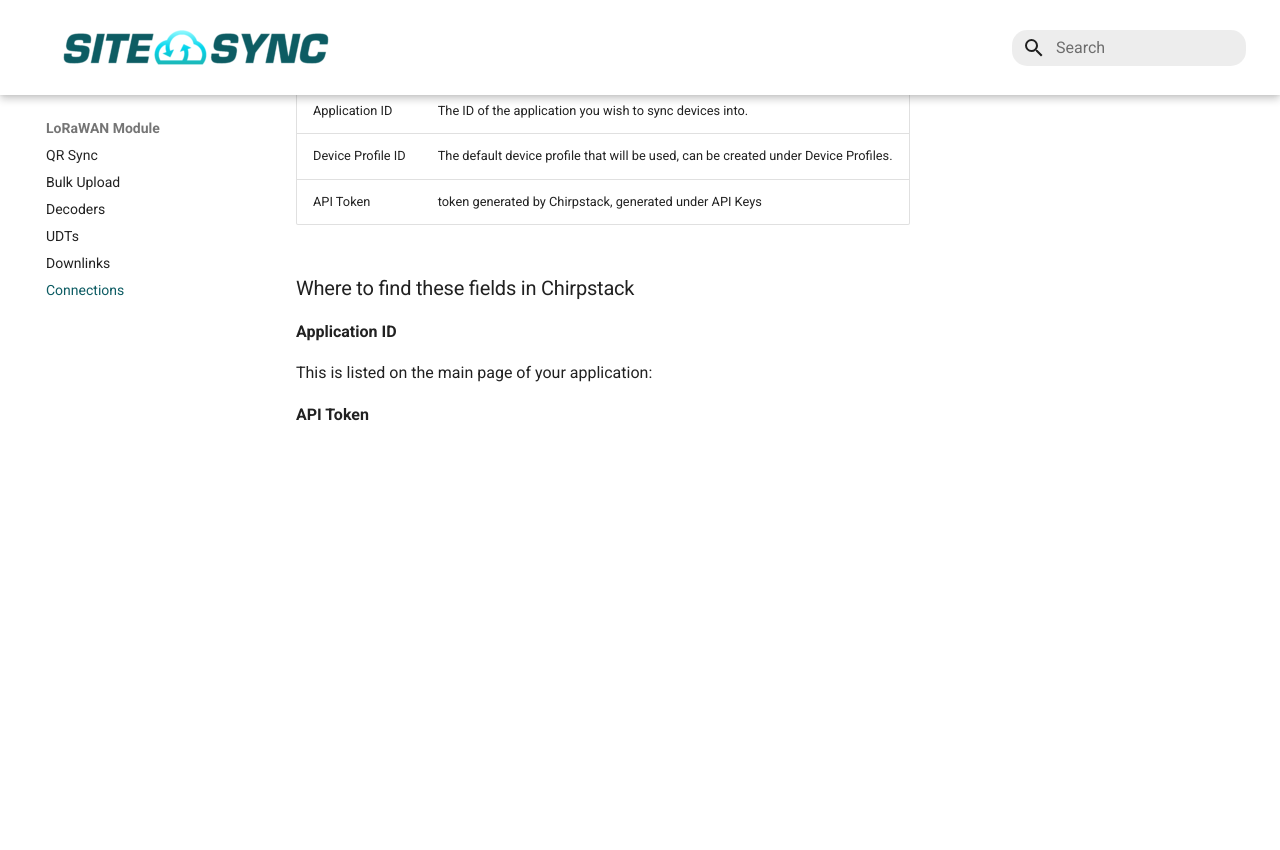
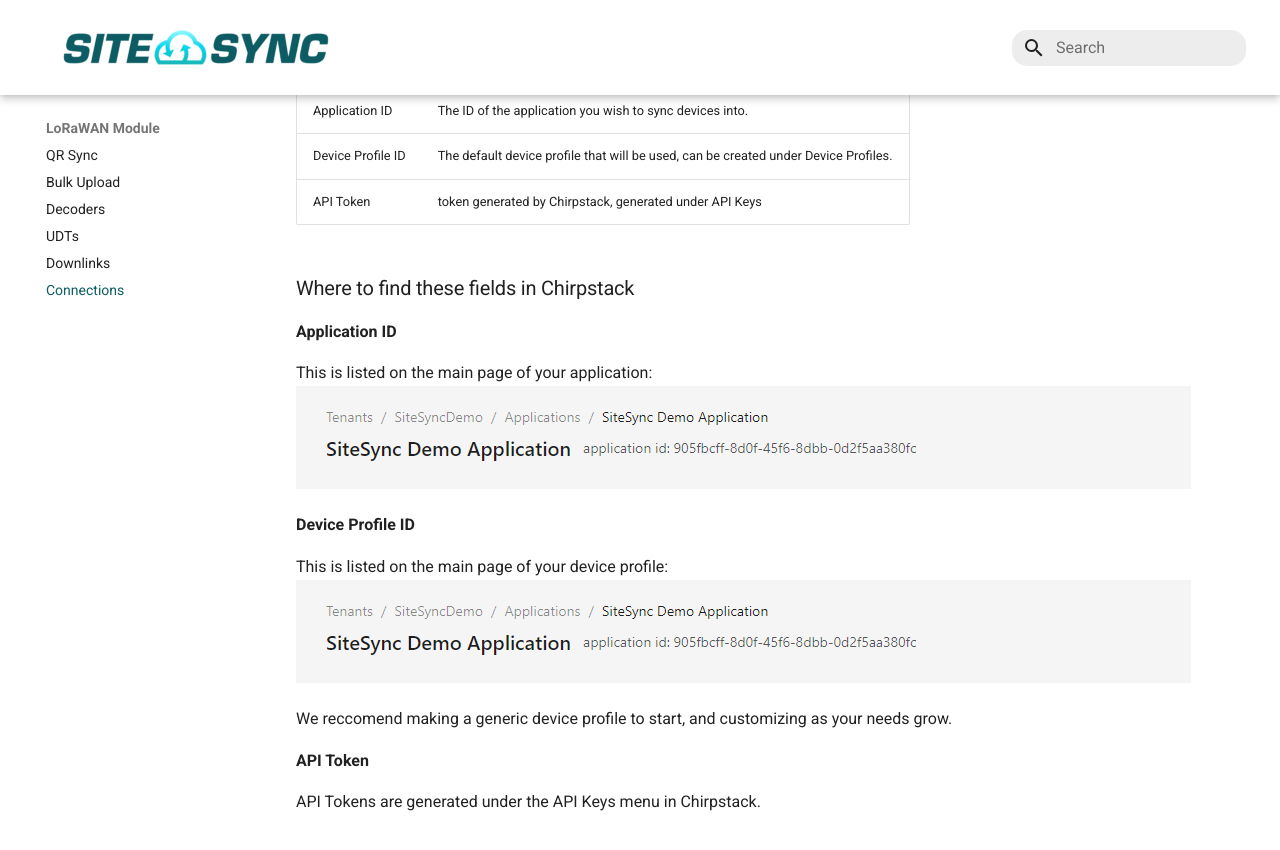
Before and after one commit to SiteSyncDevs/sitesyncdevs.github.io, an MkDocs documentation site: the page built from docs/lorawan-module/network-server.md, in a window 1280 px wide and 900 px high, scrolled down 935 px. Shown: the top 850 px of the window. Built offline with MkDocs 1.6.1 and Material for MkDocs 9.7.7, drawn with Linux system fonts in a browser that asks for light colours; before the commit the page ends 1447 px from its top, so only the background shows below that.

Commit message:
added images, removed architechure

```diff
--- a/docs/lorawan-module/network-server.md
+++ b/docs/lorawan-module/network-server.md
@@ -45,8 +45,18 @@
     **Application ID**
 
     This is listed on the main page of your application:
+    ![chirp APP ID](../../assets/chirpstackAppID.png)
+
+    **Device Profile ID**
+
+    This is listed on the main page of your device profile:
+    ![Tchirp APP ID](../../assets/chirpstackAppID.png)
+
+    We reccomend making a generic device profile to start, and customizing as your needs grow.
 
     **API Token**
+
+    API Tokens are generated under the API Keys menu in Chirpstack.
 
 
 
@@ -159,12 +172,13 @@
     **Application ID**
 
     This is listed on the main page of your application:
+    ![TTN APP ID](../../assets/ttnAppID.png)
 
     **API Token**
 
     On your selected application, create an API key with the following permissions:
 
-    ## api permission picture
+
 
 
     | Permission  |
```
Also changed, not shown: other parts of docs/lorawan-module/network-server.md (+9 -4 lines), docs/about/architecture.md (+0 -2 lines), docs/assets/TTNAPIRights.png (added), docs/assets/TTNMQTTIntegration.png (added), docs/assets/actilityServiceAccount.png (added), docs/assets/chirpstackAppID.png (added), docs/assets/loriotAPPID.png (added), docs/assets/ttnAppID.png (added).
